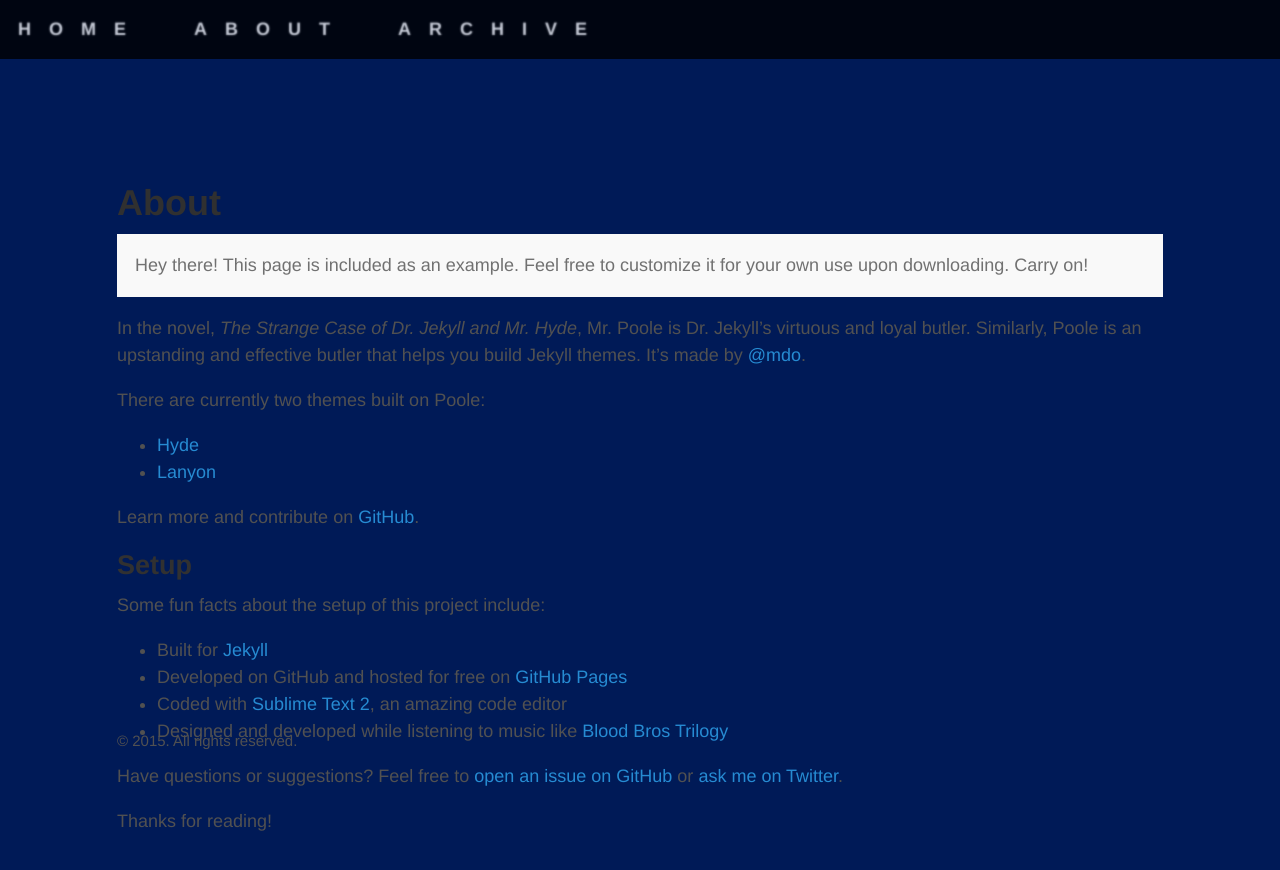
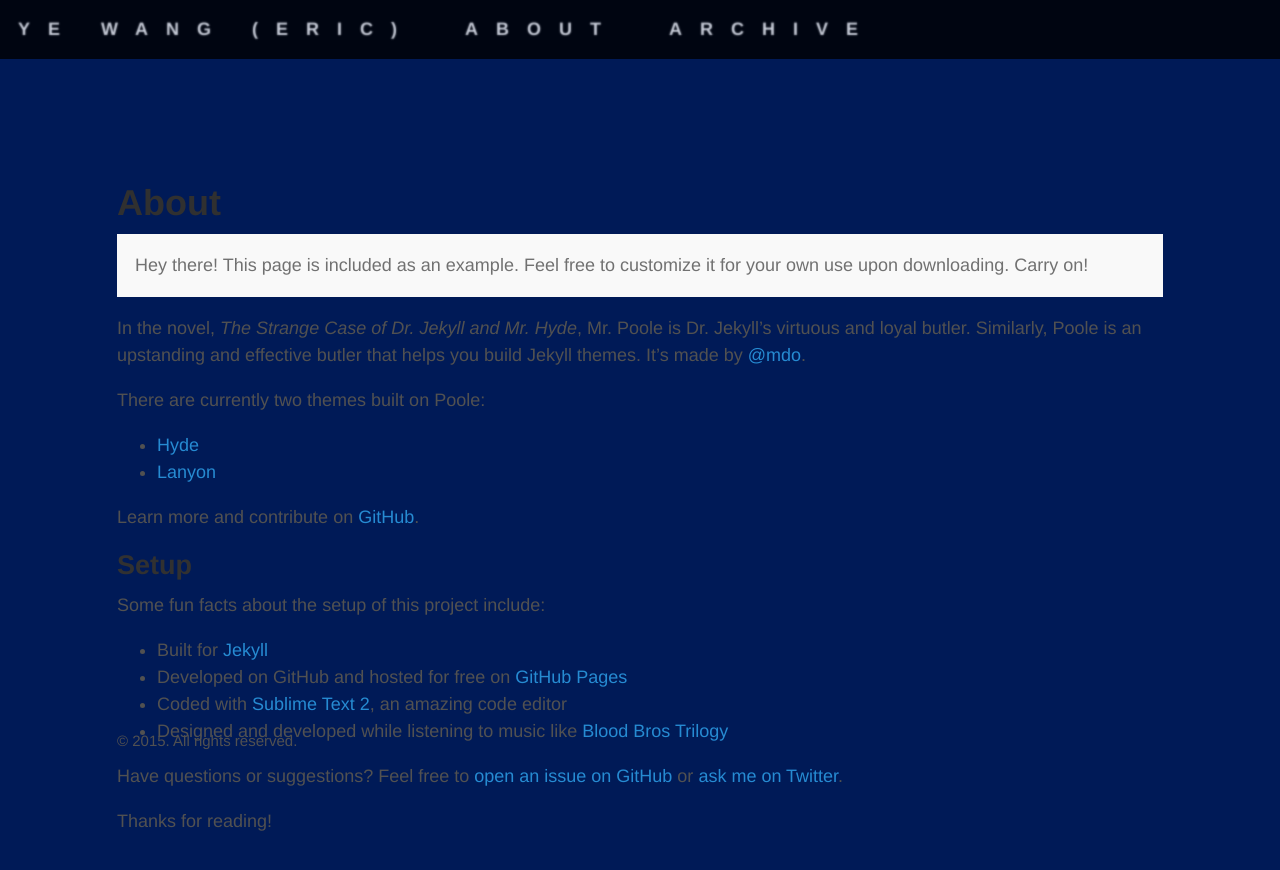
Before and after one commit to ericyewang/ericyewang.github.io, a Jekyll site: the page built from about.md, in a window 1280 px wide. Shown: the top 870 px of the page. Built offline with Jekyll 4.4.1, drawn with Linux system fonts in a browser that asks for light colours.

Commit message:
Update default.html

```diff
--- a/_layouts/default.html
+++ b/_layouts/default.html
@@ -7,7 +7,7 @@
 
       <header class="masthead">
         <h3 class="masthead-title">
-          <a href="{{ site.baseurl }}/">Home</a>
+          <a href="{{ site.baseurl }}/">{{ site.title }}</a>
           {% for page in site.pages_list %}
               &nbsp;&nbsp;&nbsp;&nbsp;&nbsp;&nbsp;&nbsp;&nbsp;&nbsp;<a href="{{ page[1]  }}">{{ page[0] }}</a>
           {% endfor %}
```
